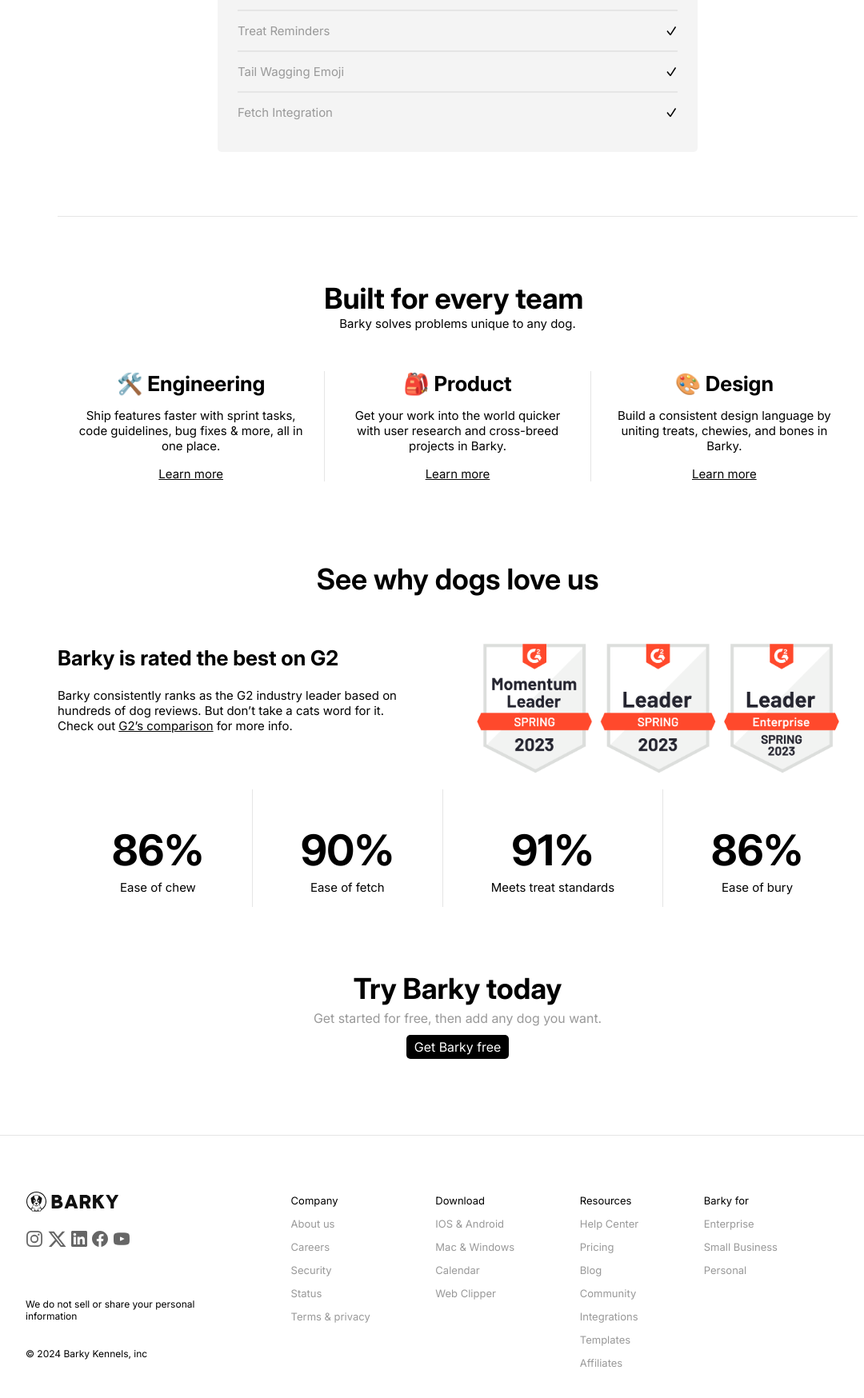
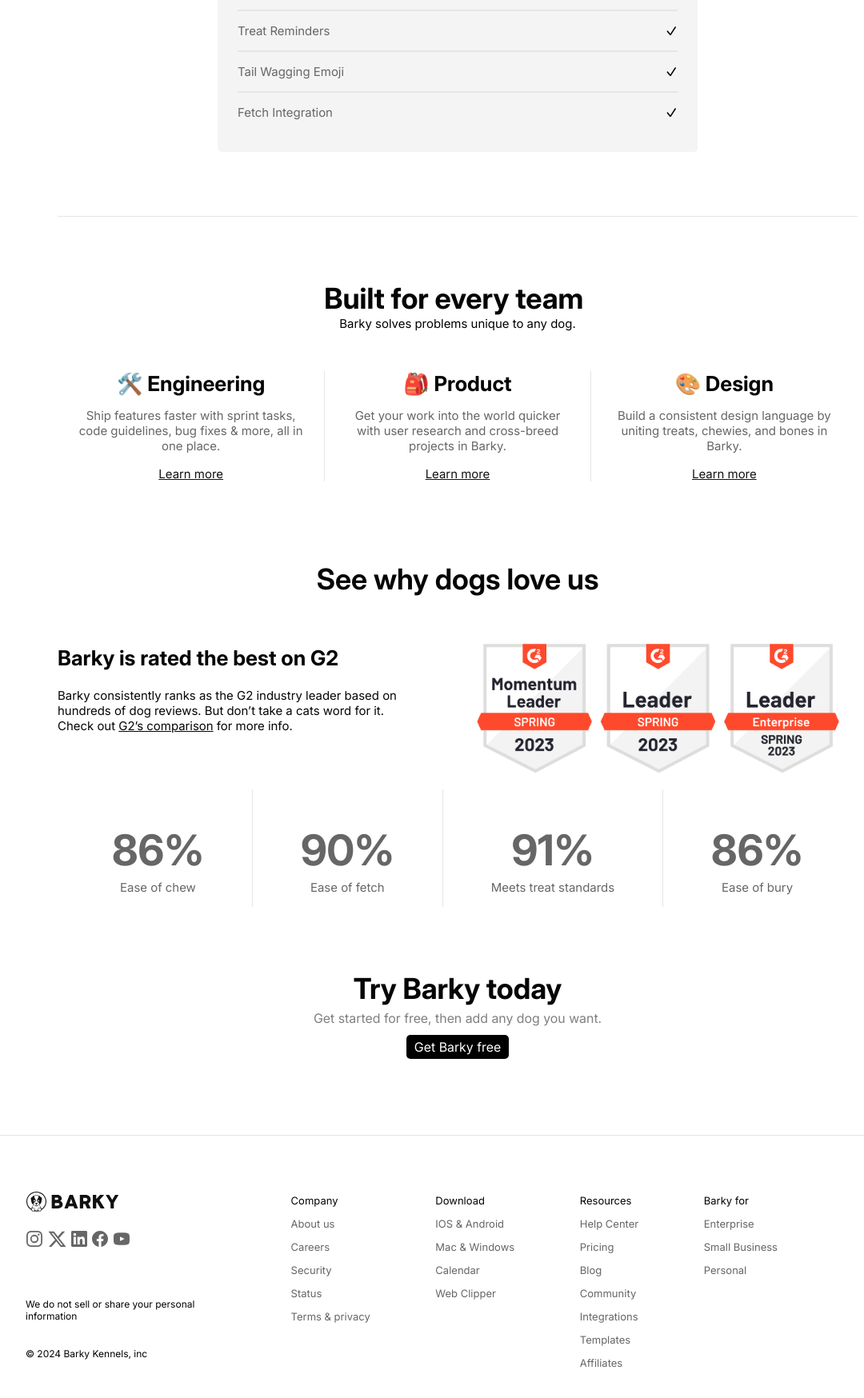
Before and after one commit to zoiebackman/Projekt, a plain HTML site: page index.html in a window 1280 px wide. Shown: the part 4661-6409 px from the top of the page at 80% size, without its empty margins (68-1148 px from the left). Drawn offline with Linux system fonts and the light colour scheme.

Commit message:
färg på texter

```diff
--- a/index.css
+++ b/index.css
@@ -275,9 +275,7 @@ main{
     text-align: center;
 }
 
-.link{
-    color: #050505;
-}
+
 /* NY DIV I MAIN*/
 
 #doglove{
--- a/index.html
+++ b/index.html
@@ -107,49 +107,49 @@
 
         <div id="freeplan">
             <div id="free1">
-                <h2 id="freeh" class="storlek36">Start with the Free Plan</h2>
-                <p id="freep" class="freetext storlek15 weight320">Round up your pack and start sniffing out some organization. No need to worry about time limits or pawing over credit cards—just wag your tail and give it a try before you commit.</p>
+                <h2 id="freeh" class="storlek36 färgA">Start with the Free Plan</h2>
+                <p id="freep" class="färgD storlek15 weight320">Round up your pack and start sniffing out some organization. No need to worry about time limits or pawing over credit cards—just wag your tail and give it a try before you commit.</p>
                 <a href="#" class="buttom">Get Barky free</a>
             </div>
             <div id="rutafree">
                 <div class="rutafree2 storlek15" id="features">
-                    <div class="freetext storlek15">Features</div>
-                    <div class="storlek15">Barky for teams</div>
+                    <div class="färgD storlek15">Features</div>
+                    <div class="storlek15 färgC">Barky for teams</div>
                 </div>
                 <div class="rutafree2">
-                    <p class="freetext storlek15">Doggo Diary</p>
+                    <p class="färgD storlek15">Doggo Diary</p>
                     <img src="material/check.svg" alt="">
                 </div>
                 <div class="rutafree2">
-                    <p class="freetext storlek15">Bark-to-Text</p>
+                    <p class="färgD storlek15">Bark-to-Text</p>
                     <img src="material/check.svg" alt="">
                 </div>
                 <div class="rutafree2">
-                    <p class="freetext storlek15">Scent Marking</p>
+                    <p class="färgD storlek15">Scent Marking</p>
                     <img src="material/check.svg" alt="">
                 </div>
                 <div class="rutafree2">
-                    <p class="freetext storlek15">Paw Print Authentication</p>
+                    <p class="färgD storlek15">Paw Print Authentication</p>
                     <img src="material/check.svg" alt="">
                 </div>
                 <div class="rutafree2">
-                    <p class="freetext storlek15">Chew-Proof Mode</p>
+                    <p class="färgD storlek15">Chew-Proof Mode</p>
                     <img src="material/check.svg" alt="">
                 </div>
                 <div class="rutafree2">
-                    <p class="freetext storlek15">Squirrel Alerts</p>
+                    <p class="färgD storlek15">Squirrel Alerts</p>
                     <img src="material/check.svg" alt="">
                 </div>
                 <div class="rutafree2">
-                    <p class="freetext storlek15">Treat Reminders</p>
+                    <p class="färgD storlek15">Treat Reminders</p>
                     <img src="material/check.svg" alt="">
                 </div>
                 <div class="rutafree2">
-                    <p class="freetext storlek15">Tail Wagging Emoji</p>
+                    <p class="färgD storlek15">Tail Wagging Emoji</p>
                     <img src="material/check.svg" alt="">
                 </div>
                 <div id="fetch">
-                    <p class="freetext storlek15">Fetch Integration</p>
+                    <p class="färgD storlek15">Fetch Integration</p>
                     <img src="material/check.svg" alt="">
                 </div>
             </div>
@@ -157,33 +157,33 @@
 
         <div id="build-team">
             <div id="build-team1">
-                <h2 class="build-teamh storlek36">Built for every team</h2>
-                <p id="build-teamp" class="storlek15">Barky solves problems unique to any dog.</p>
+                <h2 class="build-teamh färgA storlek36">Built for every team</h2>
+                <p id="build-teamp" class="storlek15 FärgD">Barky solves problems unique to any dog.</p>
             </div>
 
             <div id="del1" class="build-team2">
-                <h2 class="build-teamh storlek26">🛠️ Engineering</h2>
-                <p class="storlek15 weight400">Ship features faster with sprint tasks, code guidelines, bug fixes & more, all in one place.</p>
-                <a class="storlek15 link" href="#">Learn more</a>
+                <h2 class="build-teamh färgA storlek26">🛠️ Engineering</h2>
+                <p class="storlek15 färgD weight400">Ship features faster with sprint tasks, code guidelines, bug fixes & more, all in one place.</p>
+                <a class="storlek15 färgB" href="#">Learn more</a>
             </div>
             <div id="del2" class="build-team2">
-                <h2 class="build-teamh storlek26">🎒 Product</h2>
-                <p class="storlek15 weight400">Get your work into the world quicker with user research and cross-breed projects in Barky.</p>
-                <a class="storlek15 link" href="">Learn more</a>
+                <h2 class="build-teamh färgA storlek26">🎒 Product</h2>
+                <p class="storlek15 färgD weight400">Get your work into the world quicker with user research and cross-breed projects in Barky.</p>
+                <a class="storlek15 färgB" href="">Learn more</a>
             </div>
             <div id="del3" class="build-team2">
-                <h2 class="build-teamh storlek26">🎨 Design</h2>
-                <p class="storlek15 weight400">Build a consistent design language by uniting treats, chewies, and bones in Barky.</p>
-                <a class="storlek15 link" href="">Learn more</a>
+                <h2 class="build-teamh färgA storlek26">🎨 Design</h2>
+                <p class="storlek15 färgD weight400">Build a consistent design language by uniting treats, chewies, and bones in Barky.</p>
+                <a class="storlek15 färgB" href="">Learn more</a>
             </div>
         </div>
 
         <div>
-            <div id="doglove" class="storlek36  weight650">See why dogs love us</div>
+            <div id="doglove" class="storlek36 färgA weight650">See why dogs love us</div>
             <div id="rated">
                 <div>
-                    <h2 class="storlek26">Barky is rated the best on G2</h2>
-                    <p class="storlek15">Barky consistently ranks as the G2 industry leader based on hundreds of dog reviews. But don’t take a cats word for it. Check out <a class="link" href="#">G2’s comparison</a> for more info.</p>
+                    <h2 class="storlek26 färgA">Barky is rated the best on G2</h2>
+                    <p class="storlek15 färgA">Barky consistently ranks as the G2 industry leader based on hundreds of dog reviews. But don’t take a cats word for it. Check out <a class="färgA" href="#">G2’s comparison</a> for more info.</p>
                 </div>
 
                 <img src="material/badges.png" alt="" id="badges">
@@ -191,29 +191,29 @@
 
             <div id="procent">
                 <div class="pro">
-                    <h2 class="procent1 storlek53">86%</h2>
-                    <p class="procent2 storlek15">Ease of chew</p>
+                    <h2 class="procent1 färgD storlek53">86%</h2>
+                    <p class="procent2 färgD storlek15">Ease of chew</p>
                 </div>
 
                 <div class="pro">
-                    <h2 class="procent1 storlek53">90%</h2>
-                    <p class="procent2 storlek15">Ease of fetch</p>
+                    <h2 class="procent1 färgD storlek53">90%</h2>
+                    <p class="procent2 färgD storlek15">Ease of fetch</p>
                 </div>
 
                 <div class="pro">
-                    <h2 class="procent1 storlek53">91%</h2>
-                    <p class="procent2 storlek15">Meets treat standards</p>
+                    <h2 class="procent1 färgD storlek53">91%</h2>
+                    <p class="procent2 färgD storlek15">Meets treat standards</p>
                 </div>
 
                 <div id="pro1">
-                    <h2 class="procent1 storlek53">86%</h2>
-                    <p class="procent2 storlek15">Ease of bury</p>
+                    <h2 class="procent1 färgD storlek53">86%</h2>
+                    <p class="procent2 färgD storlek15">Ease of bury</p>
                 </div>
             </div>
 
             <div id="barky">
-                <h2 class="procent1 storlek36">Try Barky today</h2>
-                <p class="procent2 freetext">Get started for free, then add any dog you want.</p>
+                <h2 class="procent1 färgA storlek36">Try Barky today</h2>
+                <p class="procent2 färgE freetext">Get started for free, then add any dog you want.</p>
                 <a href="#" class="buttom">Get Barky free</a>
             </div>
         </div>
@@ -231,40 +231,40 @@
                     <img src="material/share-05.svg" alt="">
                 </div>
                 <div id="textbarky" class="storlek12">
-                    <p id="textbarky1">We do not sell or share your personal information</p>
-                    <p>&#169 2024 Barky Kennels, inc</p>
+                    <p id="textbarky1" class="färgA">We do not sell or share your personal information</p>
+                    <p class="FärgA">&#169 2024 Barky Kennels, inc</p>
                 </div>
             </div>
             <div class="storlek13">
-                <p>Company</p>
-                <p class="freetext">About us</p>
-                <p class="freetext">Careers</p>
-                <p class="freetext">Security</p>
-                <p class="freetext">Status</p>
-                <p class="freetext">Terms & privacy</p>
+                <p class="färgA">Company</p>
+                <p class="färgD">About us</p>
+                <p class="färgD">Careers</p>
+                <p class="färgD">Security</p>
+                <p class="färgD">Status</p>
+                <p class="färgD">Terms & privacy</p>
             </div>
             <div class="storlek13">
-                <p>Download</p>
-                <p class="freetext">IOS & Android</p>
-                <p class="freetext">Mac & Windows</p>
-                <p class="freetext">Calendar</p>
-                <p class="freetext">Web Clipper</p>
+                <p class="färgA">Download</p>
+                <p class="färgD">IOS & Android</p>
+                <p class="färgD">Mac & Windows</p>
+                <p class="färgD">Calendar</p>
+                <p class="färgD">Web Clipper</p>
             </div>
             <div class="storlek13">
-                <p>Resources</p>
-                <p class="freetext">Help Center</p>
-                <p class="freetext">Pricing</p>
-                <p class="freetext">Blog</p>
-                <p class="freetext">Community</p>
-                <p class="freetext">Integrations</p>
-                <p class="freetext">Templates</p>
-                <p class="freetext">Affiliates</p>
+                <p class="färgA">Resources</p>
+                <p class="färgD">Help Center</p>
+                <p class="färgD">Pricing</p>
+                <p class="färgD">Blog</p>
+                <p class="färgD">Community</p>
+                <p class="färgD">Integrations</p>
+                <p class="färgD">Templates</p>
+                <p class="färgD">Affiliates</p>
             </div>
             <div class="storlek13">
-                <p>Barky for</p>
-                <p class="freetext">Enterprise</p>
-                <p class="freetext">Small Business</p>
-                <p class="freetext">Personal</p>
+                <p class="färgA">Barky for</p>
+                <p class="färgD">Enterprise</p>
+                <p class="färgD">Small Business</p>
+                <p class="färgD">Personal</p>
             </div>
         </div>
     </footer>
```
